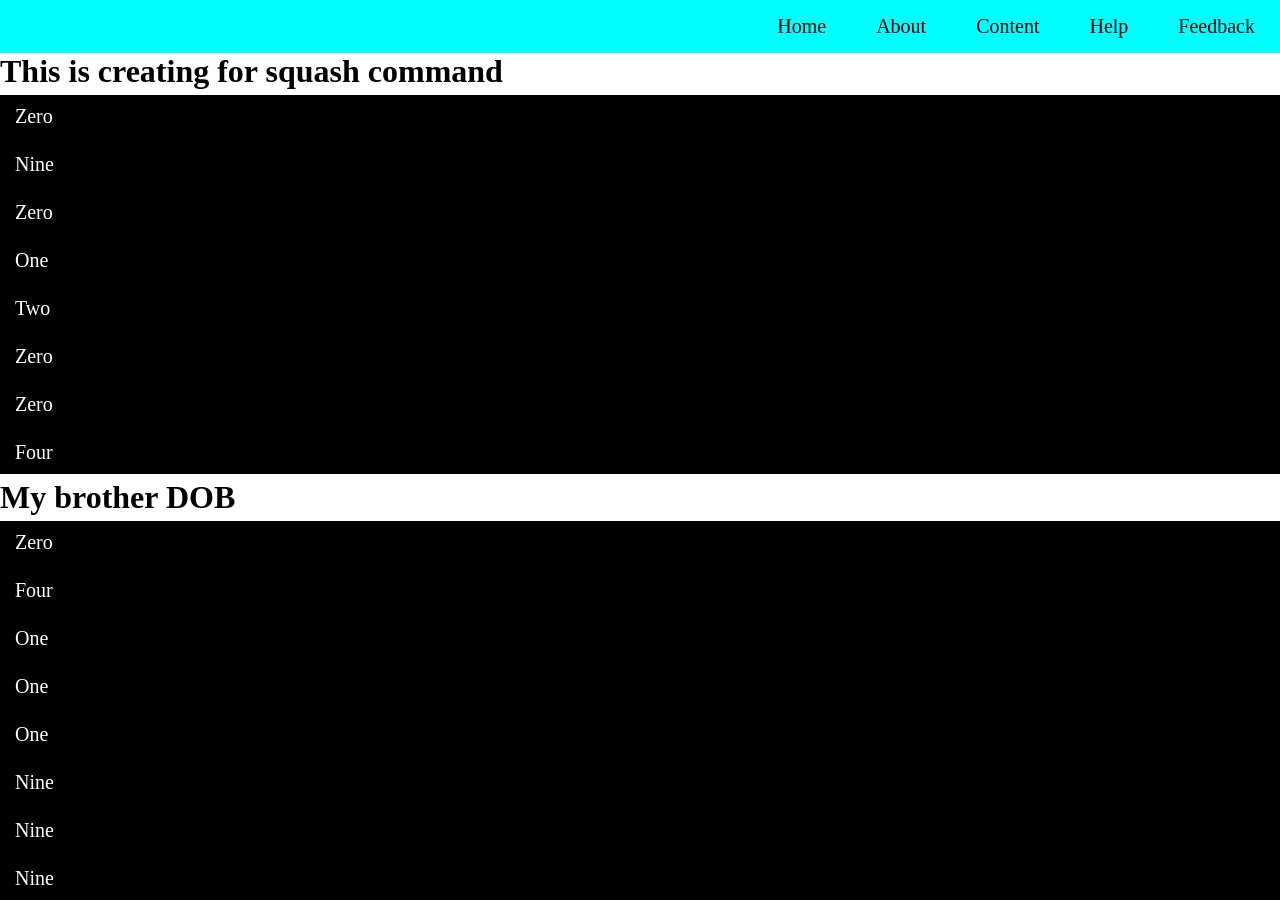
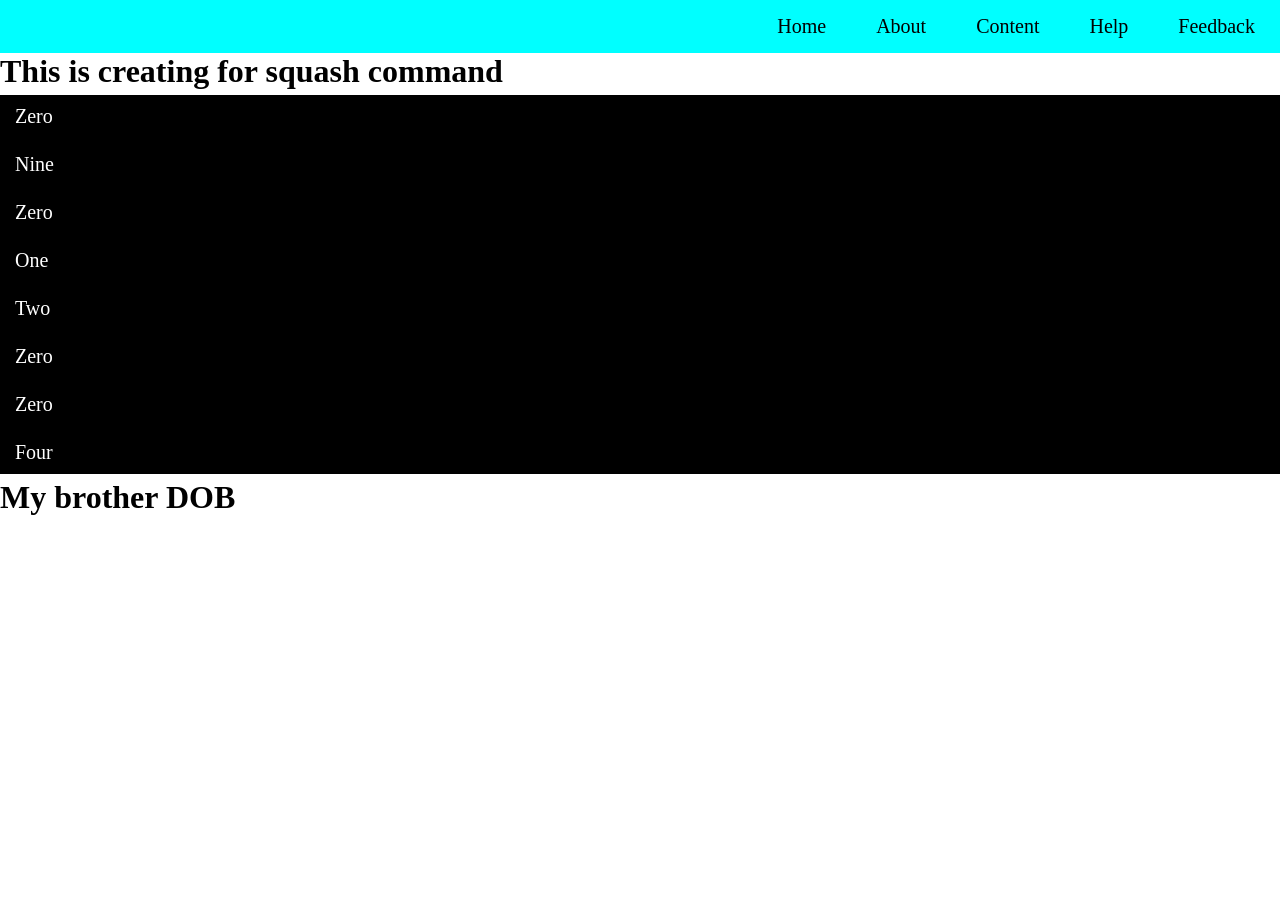
Before and after one commit to Jerom2004/zohobookdemo, a plain HTML site: page index.html in a window 1280 px wide. After the commit the page ends 800 px from the top, so only its background shows below. Drawn offline with Linux system fonts and the light colour scheme.

Commit message:
Remove some content in main

```diff
--- a/index.html
+++ b/index.html
@@ -31,15 +31,6 @@
     <li>Four</li>
  </ol>
  <h1>My brother DOB</h1>
- <ol class="counts">
-  <li>Zero</li>
-  <li>Four</li>
-  <li>One</li>
-  <li>One</li>
-  <li>One</li>
-  <li>Nine</li>
-  <li>Nine</li>
-  <li>Nine</li>
-</ol>
+
 </body>
 </html>
```
